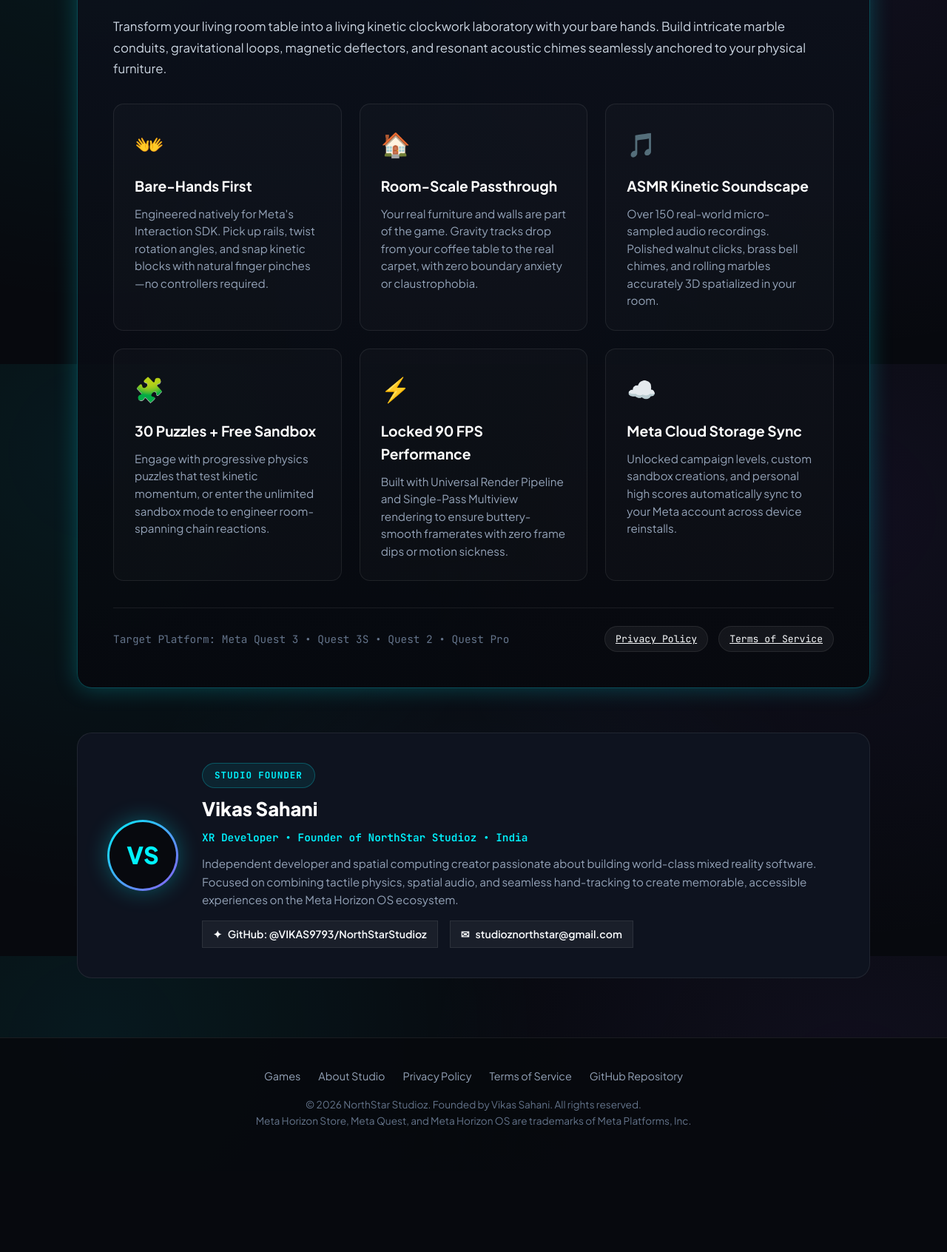
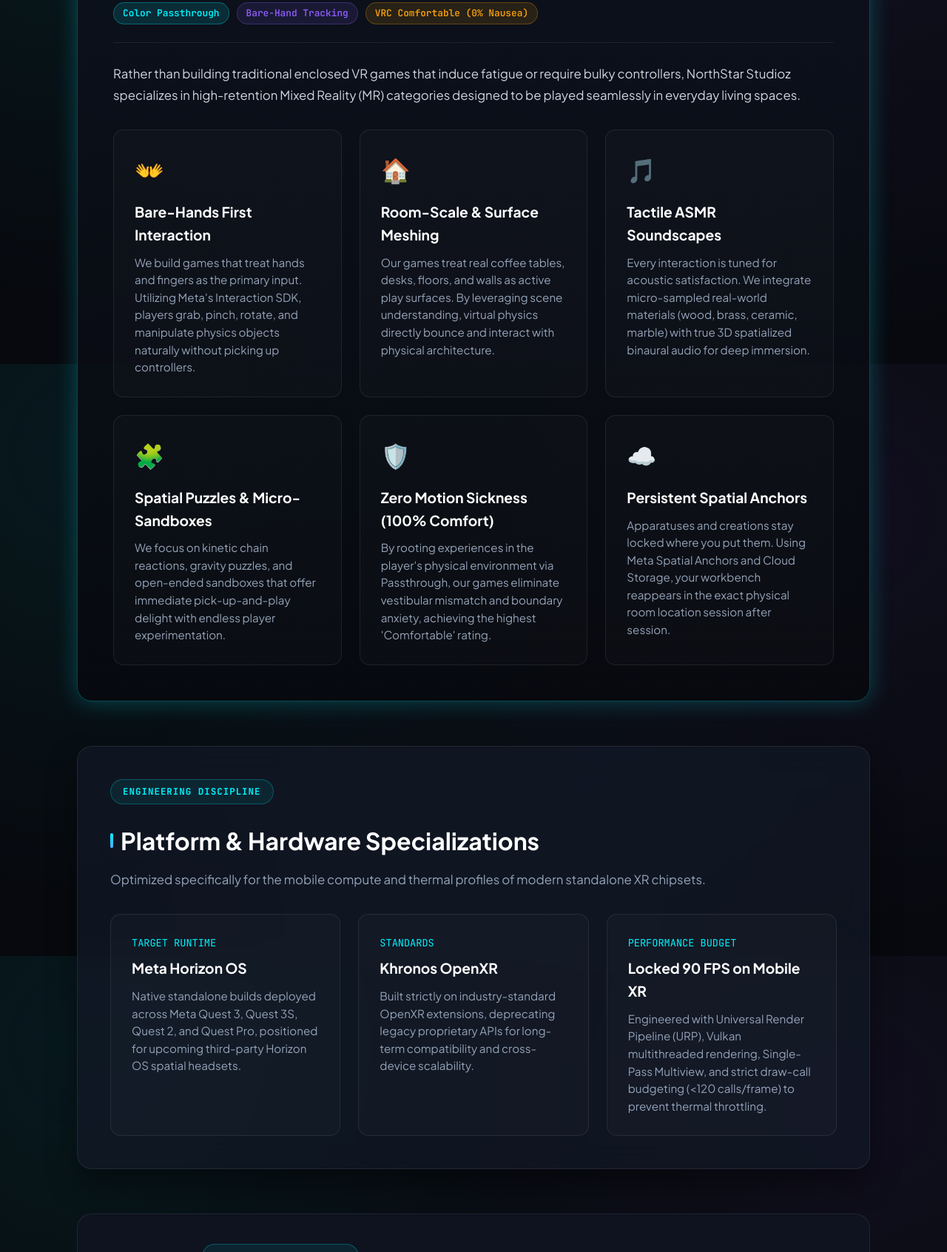
Before and after one commit to VIKAS9793/NorthStarStudioz, a plain HTML site: page website/index.html in a window 1280 px wide. Shown: the part 1108-2800 px from the top of the page at 74% size. Before the commit the page ends 2691 px from the top, so only its background shows below. Drawn offline with Linux system fonts and the light colour scheme.

Commit message:
refactor: focus repository and portal on NorthStar Studioz niches and platform specializations

```diff
--- a/website/index.html
+++ b/website/index.html
@@ -3,8 +3,8 @@
 <head>
   <meta charset="UTF-8">
   <meta name="viewport" content="width=device-width, initial-scale=1.0">
-  <title>NorthStar Studioz | Next-Gen Spatial XR & Mixed Reality Game Studio</title>
-  <meta name="description" content="NorthStar Studioz is an independent spatial computing and mixed reality game studio founded by Vikas Sahani, crafting immersive tactile physics experiences for Meta Horizon OS.">
+  <title>NorthStar Studioz | Spatial Computing & Mixed Reality Game Studio</title>
+  <meta name="description" content="NorthStar Studioz is an independent spatial computing and mixed reality game studio founded by Vikas Sahani, specializing in tactile physics, bare-hand tracking, and high-performance Meta Horizon OS titles.">
   <link rel="preconnect" href="https://fonts.googleapis.com">
   <link rel="preconnect" href="https://fonts.gstatic.com" crossorigin>
   <link href="https://fonts.googleapis.com/css2?family=Plus+Jakarta+Sans:wght@400;500;600;700;800&family=JetBrains+Mono:wght@400;600;700&display=swap" rel="stylesheet">
@@ -20,9 +20,10 @@
         <span>NorthStar Studioz</span>
       </a>
       <ul class="nav-links">
-        <li><a href="#games" id="nav-games">Games</a></li>
+        <li><a href="#niches" id="nav-niches">Game Niches</a></li>
+        <li><a href="#specializations" id="nav-specializations">Platform Tech</a></li>
         <li><a href="#studio" id="nav-studio">About Studio</a></li>
-        <li><a href="privacy.html" id="nav-privacy">Privacy Policy</a></li>
+        <li><a href="privacy.html" id="nav-privacy">Privacy</a></li>
         <li><a href="terms.html" id="nav-terms">Terms</a></li>
         <li><a href="https://github.com/VIKAS9793/NorthStarStudioz" target="_blank" rel="noopener noreferrer" class="nav-btn" id="nav-github-profile">GitHub Repo</a></li>
       </ul>
@@ -44,12 +45,12 @@
         </h1>
 
         <p class="hero-subtitle">
-          NorthStar Studioz builds physics-driven spatial computing experiences that turn physical living spaces into interactive, tactile playfields using natural bare-hand tracking.
+          NorthStar Studioz is an independent game studio dedicated to crafting tactile, physics-driven spatial computing experiences. We build software that transforms physical rooms into interactive playfields using natural hand interactions and high-performance XR architecture.
         </p>
 
         <div class="hero-cta">
-          <a href="#games" class="btn-primary" id="cta-explore-games">
-            Explore Upcoming Project ✦
+          <a href="#niches" class="btn-primary" id="cta-explore-niches">
+            Explore Studio Focus ✦
           </a>
           <a href="mailto:studioznorthstar@gmail.com" class="btn-secondary" id="cta-contact-studio">
             Contact Studio
@@ -66,14 +67,14 @@
         </div>
       </section>
 
-      <!-- Flagship Game Showcase -->
-      <section id="games" class="game-showcase">
+      <!-- Studio Game Development Niches -->
+      <section id="niches" class="game-showcase">
         <div class="game-header">
           <div>
-            <div class="badge-tag" style="margin-bottom: 12px;">DEBUT SPATIAL PROJECT IN ACTIVE DEVELOPMENT</div>
-            <h2 class="game-title">Project Kinetic <span style="font-size: 1rem; color: var(--neon-cyan); font-weight: 500; font-family: var(--font-mono);">(Working Title)</span></h2>
+            <div class="badge-tag" style="margin-bottom: 12px;">CREATIVE FOCUS</div>
+            <h2 class="game-title">Our Game Development Niches</h2>
             <p style="color: var(--text-muted); font-size: 1.1rem; margin-top: 6px; margin-bottom: 0;">
-              Tactile Mixed Reality Physics Sandbox & Kinetic Spatial Puzzles
+              Where tactile physics, real-world presence, and intuitive mechanics intersect
             </p>
           </div>
           <div class="game-meta-pills">
@@ -84,56 +85,74 @@
         </div>
 
         <p style="font-size: 1.05rem; line-height: 1.7; color: #cbd5e1; margin-bottom: 28px;">
-          Transform your living room table into a living kinetic clockwork laboratory with your bare hands. Build intricate marble conduits, gravitational loops, magnetic deflectors, and resonant acoustic chimes seamlessly anchored to your physical furniture.
+          Rather than building traditional enclosed VR games that induce fatigue or require bulky controllers, NorthStar Studioz specializes in high-retention Mixed Reality (MR) categories designed to be played seamlessly in everyday living spaces.
         </p>
 
         <!-- Feature Grid -->
         <div class="feature-grid">
           <div class="feature-box">
             <div class="feature-icon">👐</div>
-            <h3>Bare-Hands First</h3>
-            <p>Engineered natively for Meta's Interaction SDK. Pick up rails, twist rotation angles, and snap kinetic blocks with natural finger pinches—no controllers required.</p>
+            <h3>Bare-Hands First Interaction</h3>
+            <p>We build games that treat hands and fingers as the primary input. Utilizing Meta's Interaction SDK, players grab, pinch, rotate, and manipulate physics objects naturally without picking up controllers.</p>
           </div>
 
           <div class="feature-box">
             <div class="feature-icon">🏠</div>
-            <h3>Room-Scale Passthrough</h3>
-            <p>Your real furniture and walls are part of the game. Gravity tracks drop from your coffee table to the real carpet, with zero boundary anxiety or claustrophobia.</p>
+            <h3>Room-Scale & Surface Meshing</h3>
+            <p>Our games treat real coffee tables, desks, floors, and walls as active play surfaces. By leveraging scene understanding, virtual physics directly bounce and interact with physical architecture.</p>
           </div>
 
           <div class="feature-box">
             <div class="feature-icon">🎵</div>
-            <h3>ASMR Kinetic Soundscape</h3>
-            <p>Over 150 real-world micro-sampled audio recordings. Polished walnut clicks, brass bell chimes, and rolling marbles accurately 3D spatialized in your room.</p>
+            <h3>Tactile ASMR Soundscapes</h3>
+            <p>Every interaction is tuned for acoustic satisfaction. We integrate micro-sampled real-world materials (wood, brass, ceramic, marble) with true 3D spatialized binaural audio for deep immersion.</p>
           </div>
 
           <div class="feature-box">
             <div class="feature-icon">🧩</div>
-            <h3>30 Puzzles + Free Sandbox</h3>
-            <p>Engage with progressive physics puzzles that test kinetic momentum, or enter the unlimited sandbox mode to engineer room-spanning chain reactions.</p>
+            <h3>Spatial Puzzles & Micro-Sandboxes</h3>
+            <p>We focus on kinetic chain reactions, gravity puzzles, and open-ended sandboxes that offer immediate pick-up-and-play delight with endless player experimentation.</p>
           </div>
 
           <div class="feature-box">
-            <div class="feature-icon">⚡</div>
-            <h3>Locked 90 FPS Performance</h3>
-            <p>Built with Universal Render Pipeline and Single-Pass Multiview rendering to ensure buttery-smooth framerates with zero frame dips or motion sickness.</p>
+            <div class="feature-icon">🛡️</div>
+            <h3>Zero Motion Sickness (100% Comfort)</h3>
+            <p>By rooting experiences in the player's physical environment via Passthrough, our games eliminate vestibular mismatch and boundary anxiety, achieving the highest 'Comfortable' rating.</p>
           </div>
 
           <div class="feature-box">
             <div class="feature-icon">☁️</div>
-            <h3>Meta Cloud Storage Sync</h3>
-            <p>Unlocked campaign levels, custom sandbox creations, and personal high scores automatically sync to your Meta account across device reinstalls.</p>
+            <h3>Persistent Spatial Anchors</h3>
+            <p>Apparatuses and creations stay locked where you put them. Using Meta Spatial Anchors and Cloud Storage, your workbench reappears in the exact physical room location session after session.</p>
           </div>
         </div>
+      </section>
 
-        <!-- Store & Legal Action Strip -->
-        <div style="margin-top: 36px; padding-top: 24px; border-top: 1px solid var(--border-subtle); display: flex; justify-content: space-between; align-items: center; flex-wrap: wrap; gap: 16px;">
-          <div style="font-size: 0.9rem; color: var(--text-dim); font-family: var(--font-mono);">
-            Target Platform: Meta Quest 3 &bull; Quest 3S &bull; Quest 2 &bull; Quest Pro
+      <!-- Platform & Engineering Specializations -->
+      <section id="specializations" class="content-card" style="margin-top: 40px;">
+        <div class="badge-tag">ENGINEERING DISCIPLINE</div>
+        <h2 style="font-size: 2rem; margin-top: 0;">Platform & Hardware Specializations</h2>
+        <p style="font-size: 1.05rem; color: var(--text-muted); margin-bottom: 28px;">
+          Optimized specifically for the mobile compute and thermal profiles of modern standalone XR chipsets.
+        </p>
+
+        <div class="feature-grid">
+          <div class="feature-box">
+            <div style="font-family: var(--font-mono); font-size: 0.85rem; color: var(--neon-cyan); margin-bottom: 8px;">TARGET RUNTIME</div>
+            <h3>Meta Horizon OS</h3>
+            <p>Native standalone builds deployed across Meta Quest 3, Quest 3S, Quest 2, and Quest Pro, positioned for upcoming third-party Horizon OS spatial headsets.</p>
           </div>
-          <div style="display: flex; gap: 14px;">
-            <a href="privacy.html" class="nav-btn" id="card-privacy-link">Privacy Policy</a>
-            <a href="terms.html" class="nav-btn" id="card-terms-link">Terms of Service</a>
+
+          <div class="feature-box">
+            <div style="font-family: var(--font-mono); font-size: 0.85rem; color: var(--neon-cyan); margin-bottom: 8px;">STANDARDS</div>
+            <h3>Khronos OpenXR</h3>
+            <p>Built strictly on industry-standard OpenXR extensions, deprecating legacy proprietary APIs for long-term compatibility and cross-device scalability.</p>
+          </div>
+
+          <div class="feature-box">
+            <div style="font-family: var(--font-mono); font-size: 0.85rem; color: var(--neon-cyan); margin-bottom: 8px;">PERFORMANCE BUDGET</div>
+            <h3>Locked 90 FPS on Mobile XR</h3>
+            <p>Engineered with Universal Render Pipeline (URP), Vulkan multithreaded rendering, Single-Pass Multiview, and strict draw-call budgeting (<120 calls/frame) to prevent thermal throttling.</p>
           </div>
         </div>
       </section>
@@ -144,11 +163,11 @@
           <div class="dev-avatar-inner">VS</div>
         </div>
         <div class="dev-info">
-          <div class="badge-tag" style="margin-bottom: 8px;">STUDIO FOUNDER</div>
+          <div class="badge-tag" style="margin-bottom: 8px;">STUDIO FOUNDER & LEAD</div>
           <h3>Vikas Sahani</h3>
           <div class="dev-role">XR Developer &bull; Founder of NorthStar Studioz &bull; India</div>
           <p class="dev-bio">
-            Independent developer and spatial computing creator passionate about building world-class mixed reality software. Focused on combining tactile physics, spatial audio, and seamless hand-tracking to create memorable, accessible experiences on the Meta Horizon OS ecosystem.
+            Independent spatial computing creator passionate about building world-class mixed-reality software. Focused on combining tactile physics, spatial audio, and seamless hand-tracking to create memorable, accessible, and high-retention experiences on the Meta Horizon OS ecosystem.
           </p>
           <div class="dev-links">
             <a href="https://github.com/VIKAS9793/NorthStarStudioz" target="_blank" rel="noopener noreferrer" id="dev-github-link">
@@ -168,7 +187,8 @@
   <footer>
     <div class="container footer-content">
       <div class="footer-links">
-        <a href="#games" id="footer-games">Games</a>
+        <a href="#niches" id="footer-niches">Game Niches</a>
+        <a href="#specializations" id="footer-specializations">Platform Tech</a>
         <a href="#studio" id="footer-about">About Studio</a>
         <a href="privacy.html" id="footer-privacy-link">Privacy Policy</a>
         <a href="terms.html" id="footer-terms-link">Terms of Service</a>
```
Also changed, not shown: CONTRIBUTING.md (+2 -2 lines), SECURITY.md (+4 -4 lines), SUPPORT.md (+1 -1 lines), website/privacy.html (+6 -6 lines), website/terms.html (+3 -3 lines), LICENSE.md, README.md.
